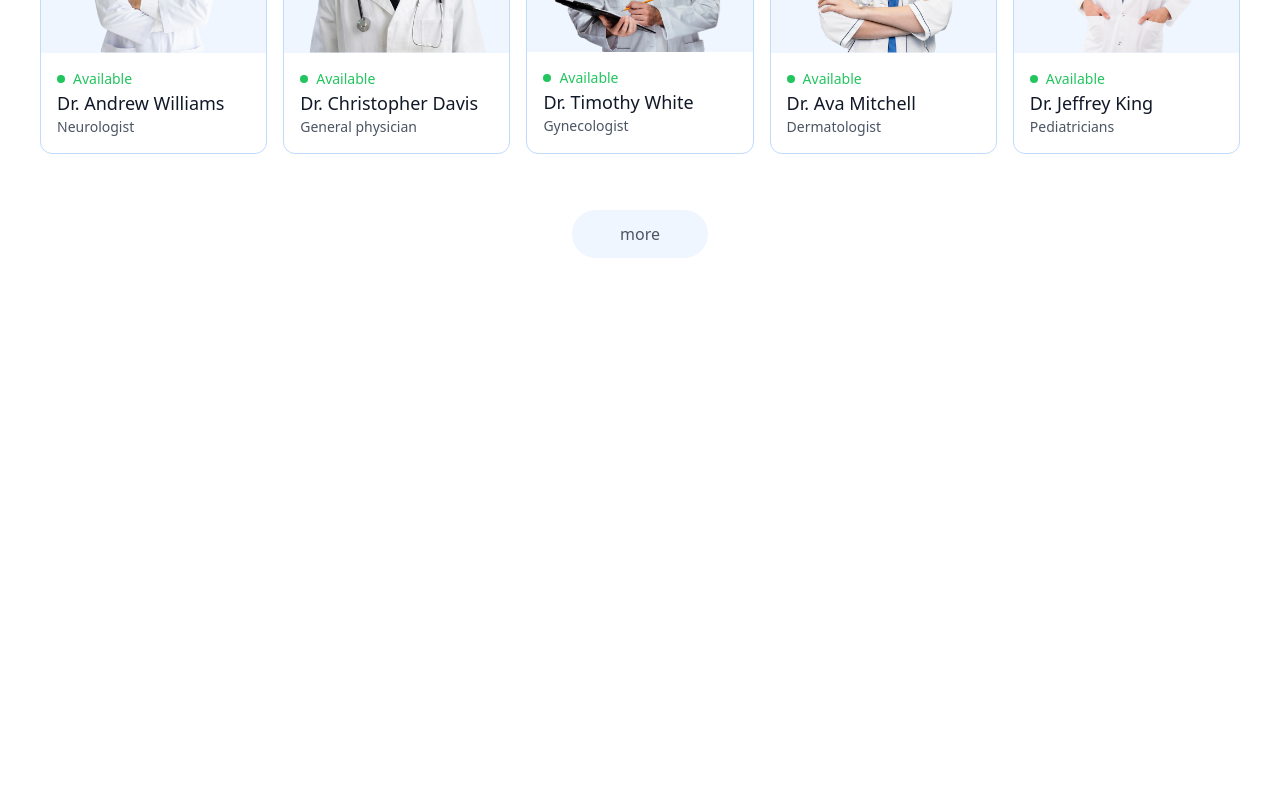
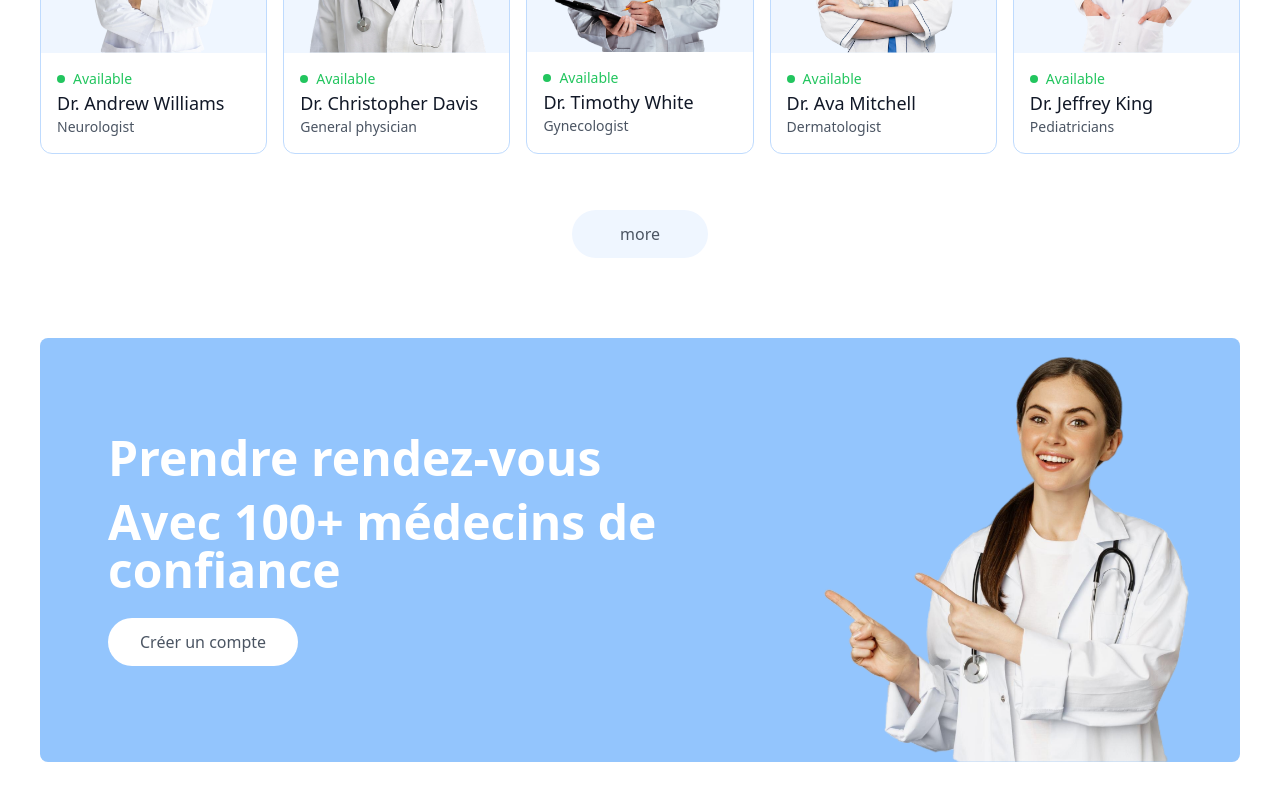
Before and after one commit to ToumiFourat/E-Appointment, a React (Vite) app in the folder frontend/: page / in a window 1280 px wide. Shown: the part 1726-2526 px from the top of the page. Before the commit the page ends 2048 px from the top, so only its background shows below. Built offline with nearby package versions, Linux system fonts and the light colour scheme.

Commit message:
Banner design

```diff
--- /dev/null
+++ b/frontend/src/components/Banner.jsx
@@ -0,0 +1,25 @@
+import { useNavigate } from "react-router-dom"
+import { assets } from "../assets/assets"
+
+
+export const Banner = () => {
+    const navigate = useNavigate();
+  return (
+    <div className="flex bg-blue-300 rounded-lg px-6 sm:px-10 md:px-14 lg:px-12 my-20 md:mx-10">
+
+        {/* --------------- Left Side ----------------*/  }
+        <div className="flex-1 py-8 sm:py-10 md:py-16 lg:py-24 lg:pl-5">
+            <div className="text-xl sm:text-2xl md:text-3xl lg:text-5xl font-semibold text-white">
+                <p> Prendre rendez-vous </p>
+                <p className="mt-4">Avec 100+ médecins de confiance</p>
+            </div>
+            <button onClick={()=>{navigate('/login');scrollTo(0,0);}} className="bg-white text-sm sm:text-base text-gray-600 px-8 py-3 rounded-full mt-6 hover:scale-105 transition-all">Créer un compte</button>
+        </div>
+
+        {/* --------------- Right Side ----------------*/  }
+        <div className="hidden md:block md:w-1/2 lg:w-[370px] relative">
+            <img className="w-full absolute bottom-0 right-0 max-w-md" src={assets.appointment_img} alt="" />
+        </div>
+    </div>
+  )
+}
--- a/frontend/src/pages/Home.jsx
+++ b/frontend/src/pages/Home.jsx
@@ -1,3 +1,4 @@
+import { Banner } from "../components/Banner"
 import { Header } from "../components/Header"
 import SpecialityMenu from "../components/SpecialityMenu"
 import { TopDoctors } from "../components/TopDoctors"
@@ -9,6 +10,7 @@
         <Header/>
         <SpecialityMenu/>
         <TopDoctors/>
+        <Banner/>
     </div>
   )
 }
```
